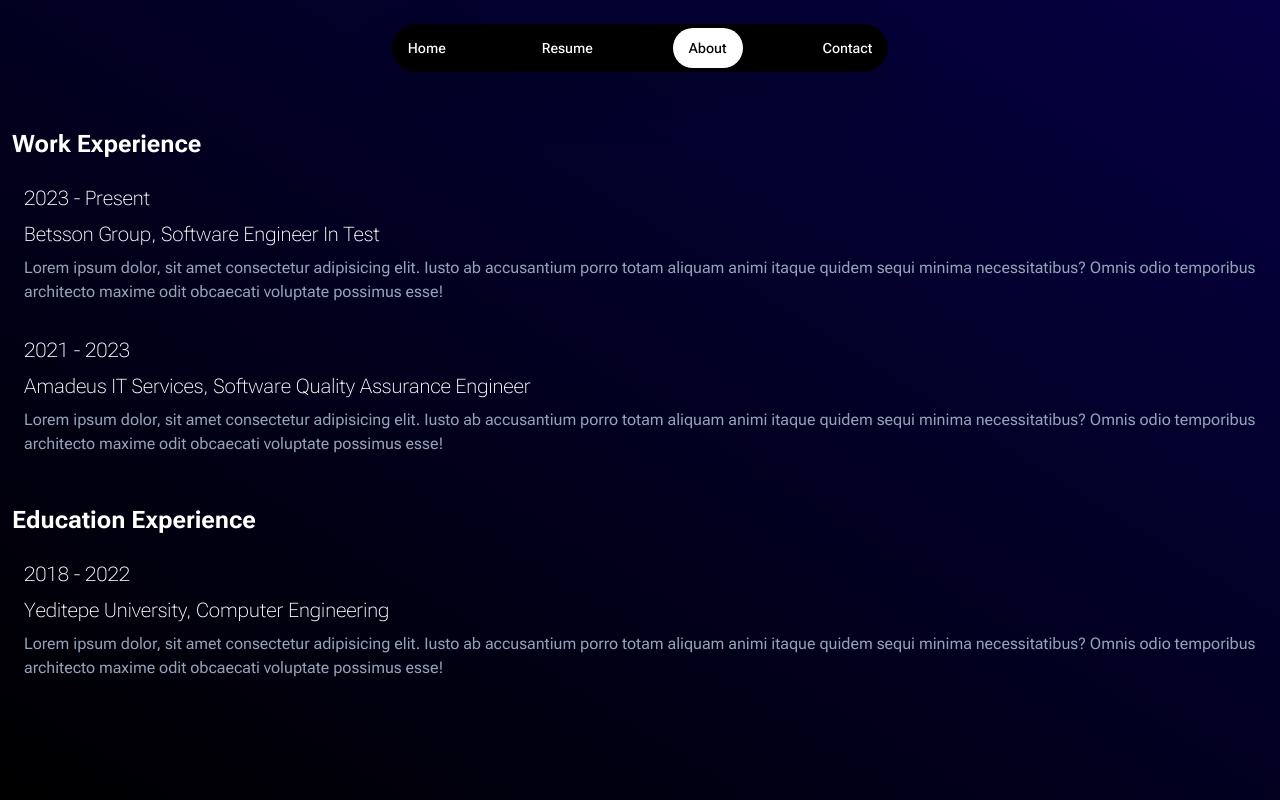
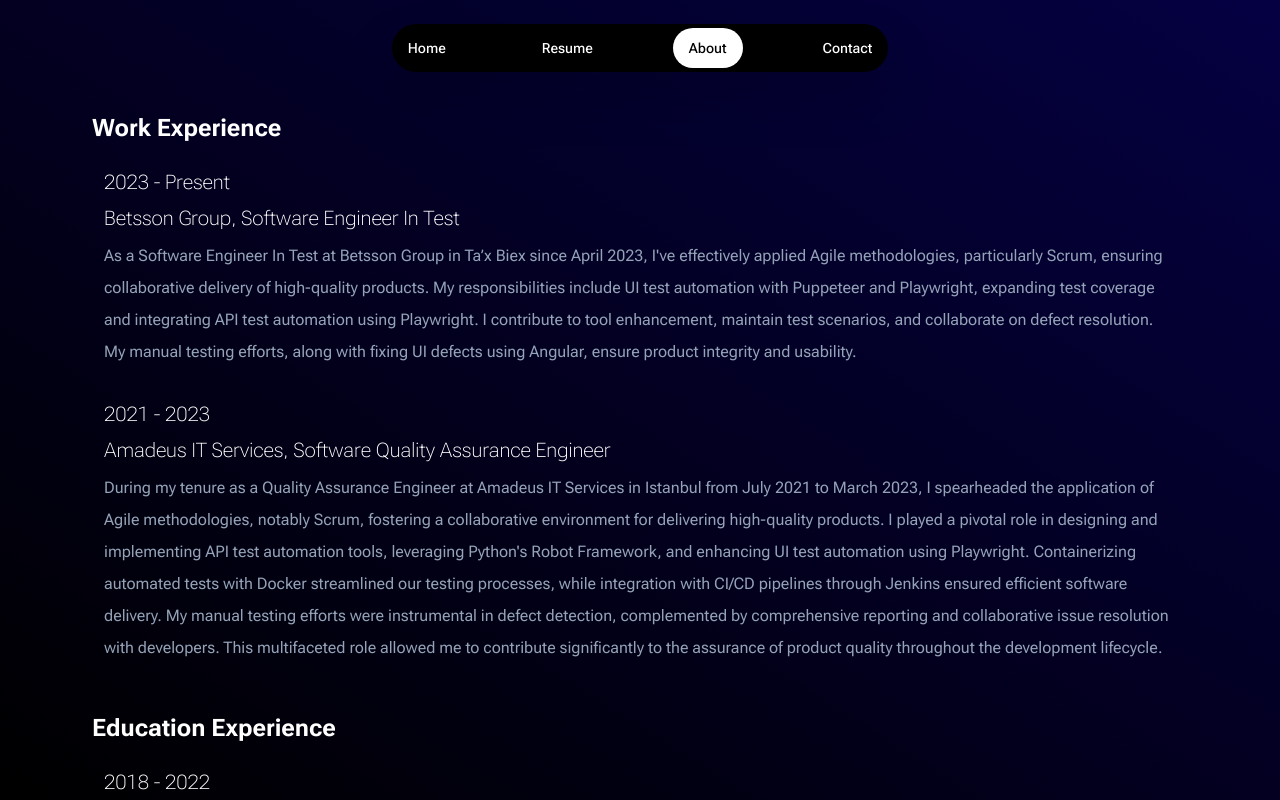
Before and after one commit to Ceraho/portfolio-page-v1, a Next.js app: page /about in a window 1280 px wide. Built offline with nearby package versions, Linux system fonts and the light colour scheme.

Commit message:
added navbar animation and small refactors

```diff
--- a/src/app/about/page.tsx
+++ b/src/app/about/page.tsx
@@ -8,13 +8,13 @@
         <h4 className="text-xl font-thin">
           {item.company}, {item.role}
         </h4>
-        <p className="text-slate-400">{item.desc}</p>
+        <p className="text-slate-400 leading-loose">{item.desc}</p>
       </div>
     );
   });
 
   return (
-    <div className="mt-8 w-full items-center flex flex-col gap-12">
+    <div className="pt-4 lg:pt-4 w-full items-center flex flex-col gap-12 lg:p-20">
       <div className="flex flex-col justify-center">
         <h2 className="text-2xl font-bold mb-6 ml-3">Work Experience</h2>
         <section className="flex flex-col gap-8">{workExperienceList}</section>
@@ -27,7 +27,7 @@
             <h4 className="text-xl font-thin">
               {aboutPageContent.educationContent.company}, {aboutPageContent.educationContent.role}
             </h4>
-            <p className="text-slate-400">{aboutPageContent.educationContent.desc}</p>
+            <p className="text-slate-400 leading-loose">{aboutPageContent.educationContent.desc}</p>
           </div>
         </section>
       </div>
--- a/src/app/data.js
+++ b/src/app/data.js
@@ -11,14 +11,14 @@
       year: "2023 - Present",
       company: "Betsson Group",
       role: "Software Engineer In Test",
-      desc: "Lorem ipsum dolor, sit amet consectetur adipisicing elit. Iusto ab accusantium porro totam aliquam animi itaque quidem sequi minima necessitatibus? Omnis odio temporibus architecto maxime odit obcaecati voluptate possimus esse!",
+      desc: "As a Software Engineer In Test at Betsson Group in Ta’x Biex since April 2023, I've effectively applied Agile methodologies, particularly Scrum, ensuring collaborative delivery of high-quality products. My responsibilities include UI test automation with Puppeteer and Playwright, expanding test coverage and integrating API test automation using Playwright. I contribute to tool enhancement, maintain test scenarios, and collaborate on defect resolution. My manual testing efforts, along with fixing UI defects using Angular, ensure product integrity and usability.",
     },
     {
       id: 1,
       year: "2021 - 2023",
       company: "Amadeus IT Services",
       role: "Software Quality Assurance Engineer",
-      desc: "Lorem ipsum dolor, sit amet consectetur adipisicing elit. Iusto ab accusantium porro totam aliquam animi itaque quidem sequi minima necessitatibus? Omnis odio temporibus architecto maxime odit obcaecati voluptate possimus esse!",
+      desc: "During my tenure as a Quality Assurance Engineer at Amadeus IT Services in Istanbul from July 2021 to March 2023, I spearheaded the application of Agile methodologies, notably Scrum, fostering a collaborative environment for delivering high-quality products. I played a pivotal role in designing and implementing API test automation tools, leveraging Python's Robot Framework, and enhancing UI test automation using Playwright. Containerizing automated tests with Docker streamlined our testing processes, while integration with CI/CD pipelines through Jenkins ensured efficient software delivery. My manual testing efforts were instrumental in defect detection, complemented by comprehensive reporting and collaborative issue resolution with developers. This multifaceted role allowed me to contribute significantly to the assurance of product quality throughout the development lifecycle.",
     },
   ],
   educationContent: {
@@ -26,7 +26,7 @@
     year: "2018 - 2022",
     company: "Yeditepe University",
     role: "Computer Engineering",
-    desc: "Lorem ipsum dolor, sit amet consectetur adipisicing elit. Iusto ab accusantium porro totam aliquam animi itaque quidem sequi minima necessitatibus? Omnis odio temporibus architecto maxime odit obcaecati voluptate possimus esse!",
+    desc: "At my four-year tenure at Yeditepe University, I pursued a degree in Computer Engineering from 2018 to 2022. I gained a solid foundation in computer engineering principles and practices. From fundamental courses like Computer Engineering Concepts and Algorithms to advanced studies in Software Engineering and Database Management Systems, I developed a strong understanding of core concepts and practical skills essential for the field. Complemented by interdisciplinary studies in mathematics, physics, and humanities, my education provided a well-rounded preparation for real-world challenges. Culminating in a comprehensive engineering project, I demonstrated proficiency in project management and technical execution. This journey equipped me with a versatile skill set and deep understanding of computer engineering principles, poised for success in professional endeavors within the field.",
   },
 };
 
--- a/src/components/navbar.tsx
+++ b/src/components/navbar.tsx
@@ -93,7 +93,7 @@
           className={
             "flex fixed top-0 w-full bg-black py-1 justify-end lg:fixed lg:justify-center lg:gap-16 lg:m-6 lg:rounded-full lg:drop-shadow-2xl lg:w-fit " +
             (isMobileMenuActive
-              ? "flex-col items-end bg-black/50 backdrop-blur-md"
+              ? "flex-col items-end bg-black/50 backdrop-blur-md animate-fade"
               : "")
           }
         >
--- a/tailwind.config.ts
+++ b/tailwind.config.ts
@@ -1,12 +1,12 @@
-import type { Config } from "tailwindcss"
+import type { Config } from "tailwindcss";
 
 const config = {
   darkMode: ["class"],
   content: [
-    './pages/**/*.{ts,tsx}',
-    './components/**/*.{ts,tsx}',
-    './app/**/*.{ts,tsx}',
-    './src/**/*.{ts,tsx}',
+    "./pages/**/*.{ts,tsx}",
+    "./components/**/*.{ts,tsx}",
+    "./app/**/*.{ts,tsx}",
+    "./src/**/*.{ts,tsx}",
   ],
   prefix: "",
   theme: {
@@ -18,26 +18,21 @@
       },
     },
     extend: {
+      colors: {
+        bgBlue: "#050042",
+      },
       keyframes: {
-        "accordion-down": {
-          from: { height: "0" },
-          to: { height: "var(--radix-accordion-content-height)" },
-        },
-        "accordion-up": {
-          from: { height: "var(--radix-accordion-content-height)" },
-          to: { height: "0" },
+        fadeIn: {
+          "0%": { opacity: '0' },
+          "100%": { opacity: '1' },
         },
       },
-      colors: {
-        'bgBlue': '#050042',
-      },
       animation: {
-        "accordion-down": "accordion-down 0.2s ease-out",
-        "accordion-up": "accordion-up 0.2s ease-out",
+        fade: "fadeIn .25s ease-in-out 1",
       },
     },
   },
   plugins: [require("tailwindcss-animate")],
-} satisfies Config
+} satisfies Config;
 
-export default config
+export default config;
```
